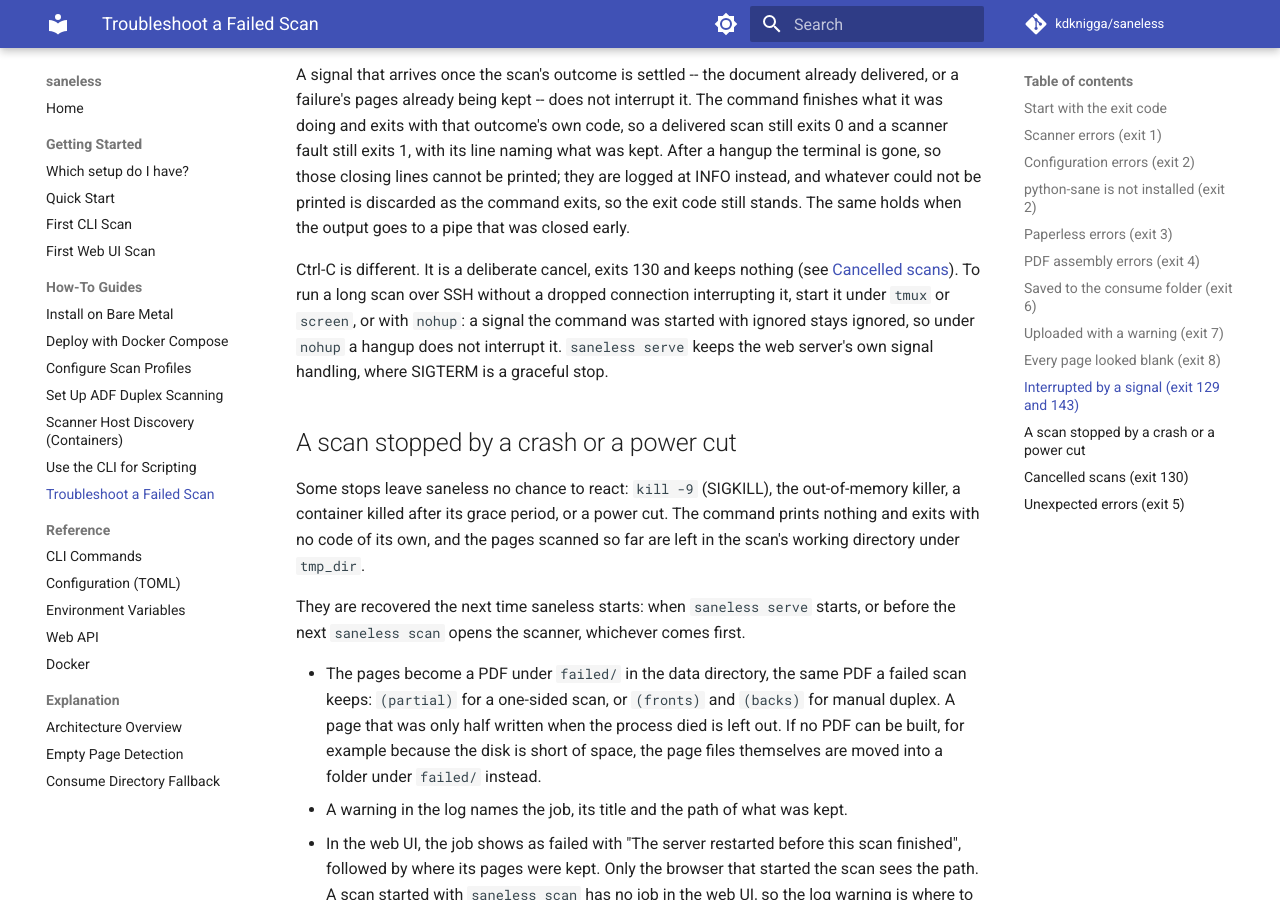
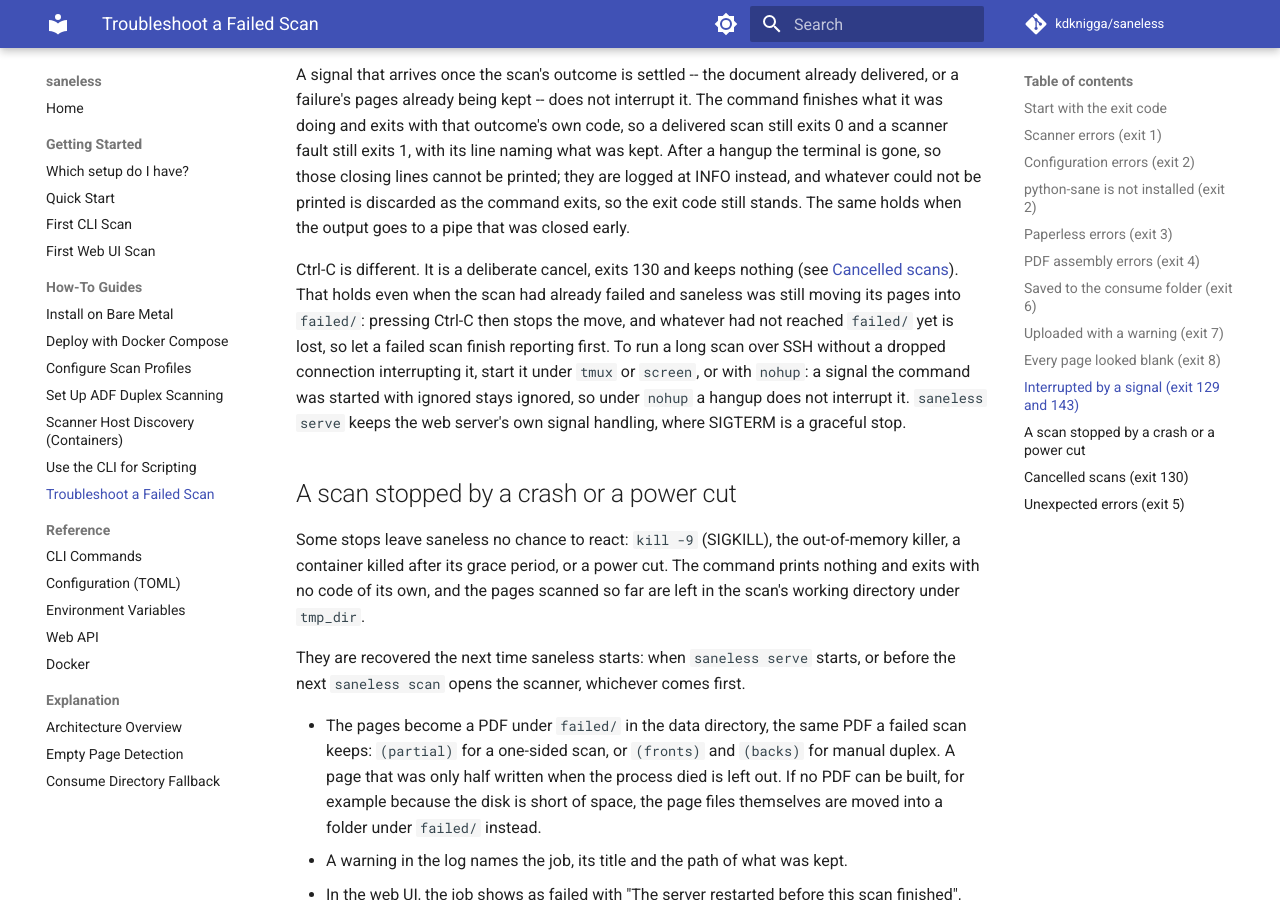
Before and after one commit to kdknigga/saneless, an MkDocs documentation site: the page built from docs/how-to/troubleshoot-a-failed-scan.md, in a window 1280 px wide and 900 px high, scrolled down 9228 px. Built offline with MkDocs 1.6.1 and Material for MkDocs 9.7.7, drawn with Linux system fonts in a browser that asks for light colours; comment, search, counter and statistics services are not loaded.

Commit message:
docs(41): IN-05 state that Ctrl-C during a failed scan's preservation stops keeping
The user kept D-12 literally: Ctrl-C is a cancel even while an
already-failed run's pages are being moved into failed/. Document it
where the cancel rule is stated, so the behaviour is not a surprise.

Co-Authored-By: Claude Opus 5.5 (1M context) <noreply@anthropic.com>
Claude-Session: https://claude.ai/code/session_013CxQxLcnRUSK9XY3SKundu

```diff
--- a/docs/how-to/troubleshoot-a-failed-scan.md
+++ b/docs/how-to/troubleshoot-a-failed-scan.md
@@ -362,7 +362,9 @@ discarded as the command exits, so the exit code still stands. The same holds wh
 to a pipe that was closed early.
 
 Ctrl-C is different. It is a deliberate cancel, exits 130 and keeps nothing (see
-[Cancelled scans](#cancelled-scans-exit-130)). To run a long scan over SSH without a dropped
+[Cancelled scans](#cancelled-scans-exit-130)). That holds even when the scan had already failed and
+saneless was still moving its pages into `failed/`: pressing Ctrl-C then stops the move, and
+whatever had not reached `failed/` yet is lost, so let a failed scan finish reporting first. To run a long scan over SSH without a dropped
 connection interrupting it, start it under `tmux` or `screen`, or with `nohup`: a signal the
 command was started with ignored stays ignored, so under `nohup` a hangup does not interrupt it. `saneless serve` keeps the web
 server's own signal handling, where SIGTERM is a graceful stop.
```
Also changed, not shown: docs/explanation/architecture.md (+1 -1 lines).
